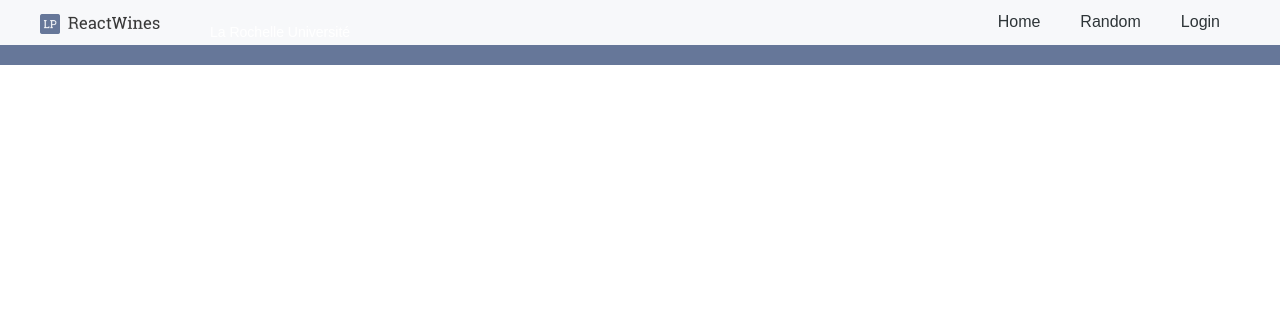
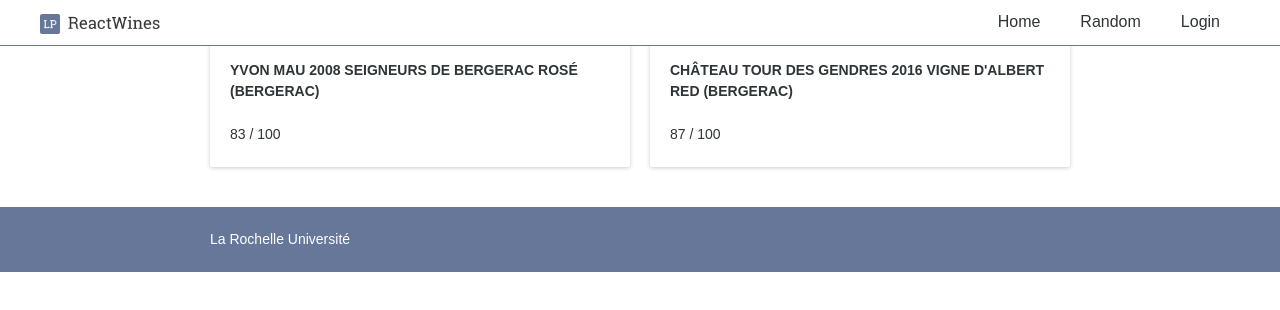
Before and after one commit to ValentinBrebion/tp_react_router, a React (Create React App) app: page / in a window 1280 px wide. Shown: the top 310 px of the page. Built offline with nearby package versions, Linux system fonts and the light colour scheme.

Commit message:
ex:1 : Splitting components

```diff
--- a/src/components/App.jsx
+++ b/src/components/App.jsx
@@ -1,34 +1,13 @@
 import React from 'react'
-
-import logo from '../assets/logo.png'
+import Layout from '../components/Layout'
+import ReviewList from '../components/ReviewList'
 
 const App = () => {
     return <>
-        <nav fx="">
-            <header>
-                <a href="/"><img src={logo} alt="React-Wines logo" /></a>
-            </header>
-            <div>
-                <ul>
-                    <li>
-                        <a href="/">Home</a>
-                    </li>
-                    <li>
-                        <a href="/">Random</a>
-                    </li>
-                    <li>
-                        <a href="/">Login</a>
-                    </li>
-                </ul>
-            </div>
-        </nav>
-        <main>
+            <Layout>
+                <ReviewList />
+            </Layout>
 
-
-        </main>
-        <footer>
-            <p>La Rochelle Université</p>
-        </footer>
     </>
 }
 
--- /dev/null
+++ b/src/components/Layout.jsx
@@ -0,0 +1,36 @@
+import React from 'react'
+import logo from '../assets/logo.png'
+
+const Layout = (props) => {
+    return <div><nav fx="">
+    <header>
+        <a href="/"><img src={logo} alt="React-Wines logo" /></a>
+    </header>
+    <div>
+        <ul>
+            <li>
+                <a href="/">Home</a>
+            </li>
+            <li>
+                <a href="/">Random</a>
+            </li>
+            <li>
+                <a href="/">Login</a>
+            </li>
+        </ul>
+    </div>
+    </nav>
+    <main>
+        {
+            props.children
+        }
+    </main>
+    <footer>
+            <p>La Rochelle Université</p>
+        </footer>
+
+
+</div>
+
+}
+export default Layout
--- a/src/components/ReviewList.jsx
+++ b/src/components/ReviewList.jsx
@@ -1,5 +1,5 @@
 import React from 'react'
-import dbjdon from '../api/db.json'
+import db from '../api/db.json'
 
 const ReviewList = () => {
     return <section data-name="review-list">
```
